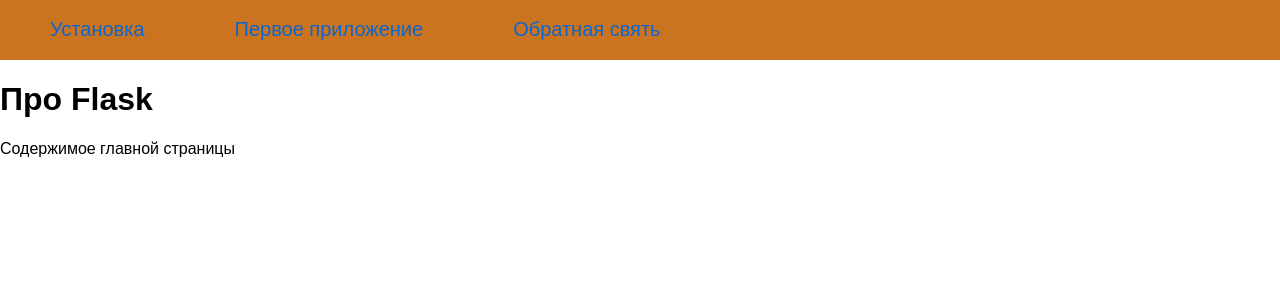
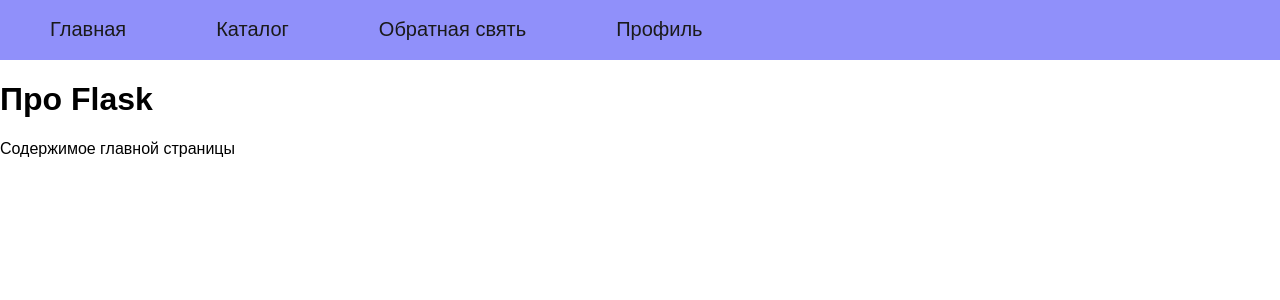
Before and after one commit to polarisgay/project_on_Flask, a Flask app: page / in a window 1280 px wide. Shown: the top 300 px of the page. Run offline with Flask 2, Linux system fonts and the light colour scheme.

Commit message:
Add files via upload

```diff
--- a/site/app.py
+++ b/site/app.py
@@ -3,9 +3,10 @@
 app = Flask(__name__)
 app.config['SECRET_KEY'] = '46280'
 
-menu = [{'name': 'Установка', 'url': 'install-flask'},
-        {'name': 'Первое приложение', 'url': 'first-app'},
-        {'name': 'Обратная свять', 'url': 'contact'}]
+menu = [{'name': 'Главная', 'url': '/'},
+        {'name': 'Каталог', 'url': 'first-app'},
+        {'name': 'Обратная свять', 'url': 'contact'},
+        {'name': 'Профиль', 'url': 'profile/''username'}]
 
 @app.route("/")
 def index():
@@ -20,11 +21,12 @@
 @app.route('/profile/<username>')
 def profile(username):
     return f'Пользователь: {username}'
+    return render_template(menu = menu)
 
 @app.route('/contact', methods = ['POST', 'GET'])
 def contact():
     if request.method == "POST":
-        if len('username') > 2:
+        if len(request.form['username']) > 2:
             flash('ЧЕЛ ХАРОШ')
         else:
             flash('КРИНЖАНУЛ')
--- a/site/static/styles/gg.css
+++ b/site/static/styles/gg.css
@@ -19,7 +19,7 @@
 
 ul.mainmunu{
     list-style: none;
-    background: #ca741f;
+    background: #9090fa;
     height: 60px;
     margin: 0;
     padding: 0;
@@ -34,11 +34,11 @@
 ul.mainmunu li.last {float: right}
 
 ul.mainmunu li a {
-    color: #0d66d0;
+    color: #1a1a1a;
     text-decoration: none;
 }
 ul.mainmunu li a:hover {
-    color: #FDA73D;
+    color: #191919;
 }
 
 div.content {
```
